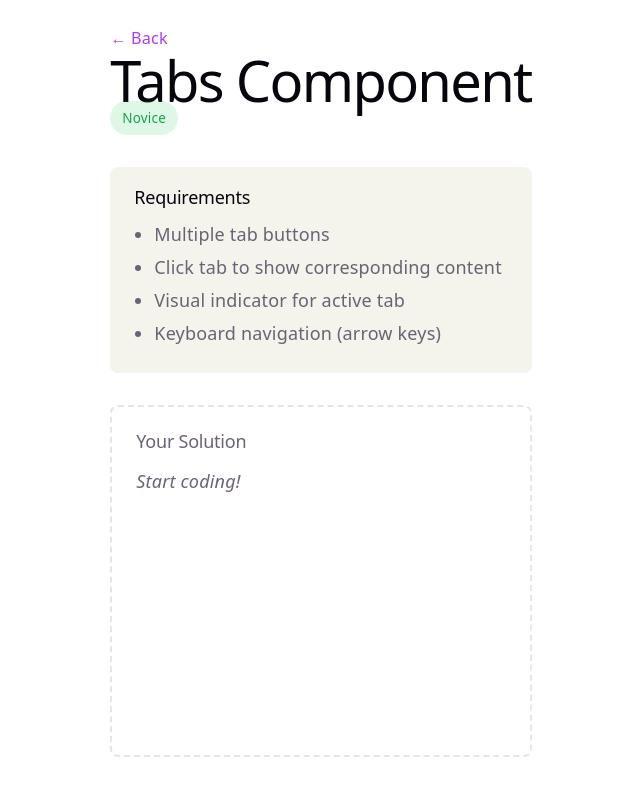
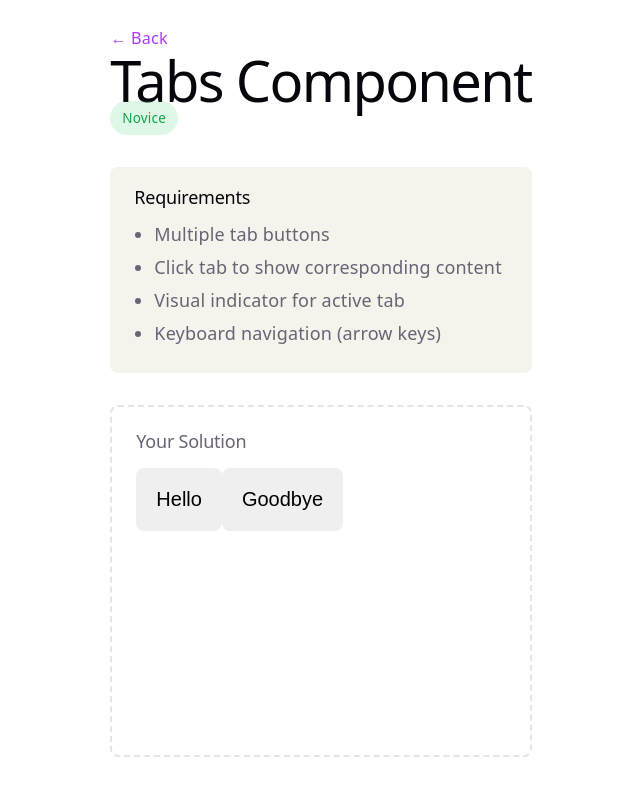
Before and after one commit to PDXmjb/fe-exercises, a React (Vite) app: page /tabs in a window 1280 px wide. Shown: the top 796 px of the page, without its empty margins (319-959 px from the left). Built offline with nearby package versions, Linux system fonts and the light colour scheme.

Commit message:
initial tabs work

```diff
--- /dev/null
+++ b/src/exercises/tabs/TabsContainer.jsx
@@ -0,0 +1,36 @@
+import { createContext, useContext, useState } from 'react';
+
+const TabsContext = createContext(null);
+
+function TabsContainer({ children }) {
+  const [selectedTab, setSelectedTab] = useState('');
+
+  const selectTab = (tab) => setSelectedTab(tab);
+
+  return (
+    <TabsContext.Provider value={{ selectedTab, selectTab }}>
+      <div>{children}</div>
+    </TabsContext.Provider>
+  );
+}
+
+function Tab({ label, children }) {
+  const { selectTab } = useContext(TabsContext);
+
+  if (label !== selectTab) {
+    return <button type="button">{label}</button>;
+  }
+
+  return (
+    <>
+      <button type="button" className="active">
+        {label}
+      </button>
+      <div>{children}</div>
+    </>
+  );
+}
+
+TabsContainer.Tab = Tab;
+
+export default TabsContainer;
--- a/src/exercises/tabs/index.jsx
+++ b/src/exercises/tabs/index.jsx
@@ -1,5 +1,6 @@
 import { Link } from 'react-router-dom';
 import './styles.scss';
+import TabsContainer from './TabsContainer';
 
 export default function Tabs() {
   return (
@@ -24,8 +25,14 @@ export default function Tabs() {
 
       <section className="workspace">
         <h2>Your Solution</h2>
-        {/* Build your solution here */}
-        <p className="placeholder">Start coding!</p>
+        <TabsContainer>
+          <TabsContainer.Tab label="Hello">
+            <p>Hello world!</p>
+          </TabsContainer.Tab>
+          <TabsContainer.Tab label="Goodbye">
+            <p>Goodbye world!</p>
+          </TabsContainer.Tab>
+        </TabsContainer>
       </section>
     </div>
   );
```
